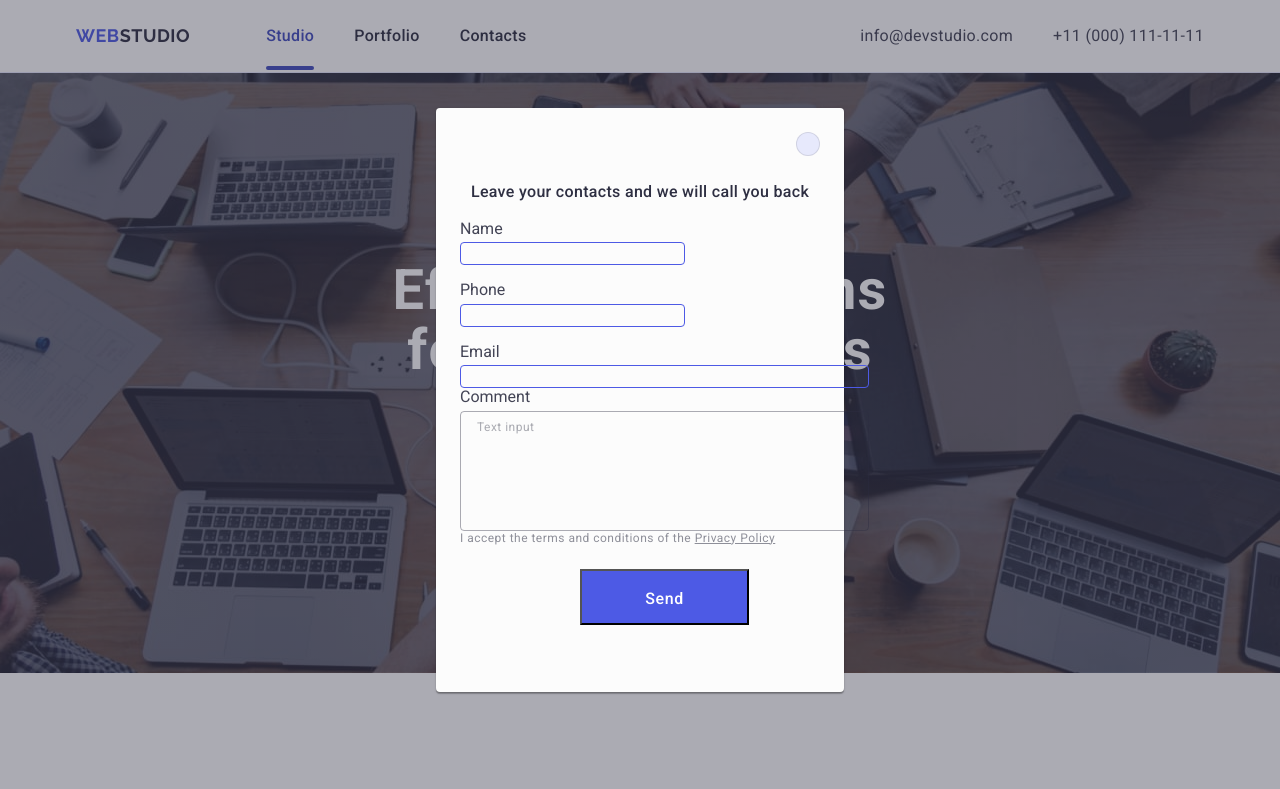
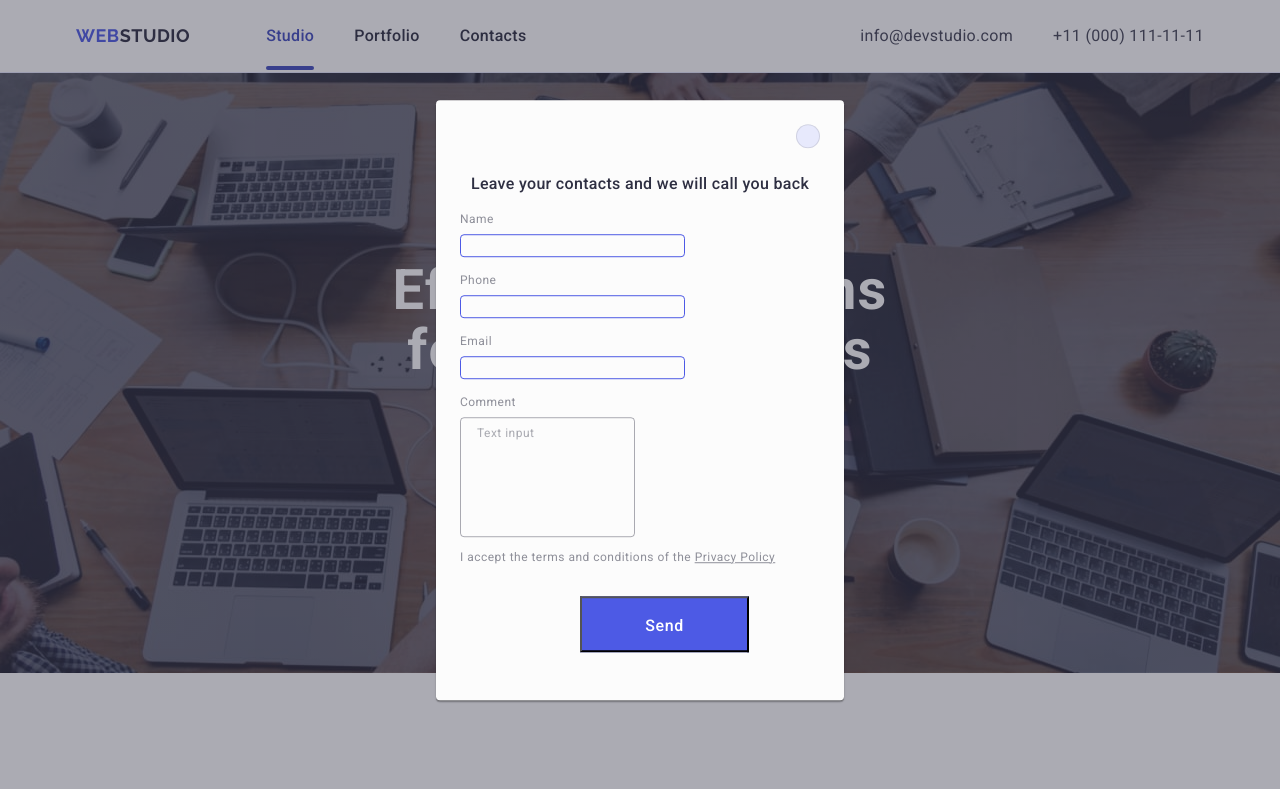
Before and after one commit to sukrutdemasek/goit-markup-hw-05, a plain HTML site: page index.html in a window 1280 px wide. Shown: the top 789 px of the page. Drawn offline with nearby package versions, Linux system fonts and the light colour scheme.

Commit message:
More changes

```diff
--- a/css/styles.css
+++ b/css/styles.css
@@ -680,8 +680,13 @@ flex-direction: column;
 gap: 8px;
 }
 .modal-label{
-    display:flex;
+    display: block;
     flex-direction:column;
+    font-size: 12px;
+    line-height: 1.17;
+    letter-spacing: 0.04em;
+    color:#8e8f99;
+    margin-bottom: 4px;
 
 }
 .checkbox-div{
--- a/index.html
+++ b/index.html
@@ -504,57 +504,64 @@
 
         <form class="modal-form">
           <div class="modal-form-div">
-            <label class="modal-label" name="m-label" for="user-name">
-              Name
+            <label class="modal-label" for="user-name"> Name </label>
             <div class="modal-input-text">
-
-              <input type="text" class="modal-input" id="user-name" name="user-name"/>
+              <input
+                type="text"
+                class="modal-input"
+                id="user-name"
+                name="user-name"
+              />
               <svg width="18" height="24" class="modal-input-svg">
-                <use href="./images/icons.svg#icon-Vector">
-                </use>
-
+                <use href="./images/icons.svg#icon-Vector"></use>
               </svg>
             </div>
-            </label>
           </div>
           <div class="modal-form-div">
-            <label class="modal-label" name="m-label" for="tel-input">
-
-              Phone
+            <label class="modal-label" for="tel-input"> Phone </label>
             <div class="modal-input-text">
-              <input type="tel" class="modal-input" id="tel-input" name="tel-input"/>
+              <input
+                type="tel"
+                class="modal-input"
+                id="tel-input"
+                name="tel-input"
+              />
               <svg height="18" width="24" class="modal-input-svg">
                 <use href="./images/icons.svg#icon-Vector-1"></use>
               </svg>
             </div>
-
-            </label>
           </div>
           <div class="modal-form-div">
-            <label class="modal-label" name="m-label" for="email-input">
-              Email
+            <label class="modal-label" for="email-input"> Email </label>
             <div class="modal-input-text">
-                <input type="tel" class="modal-input" id="email-input" name="email-input"/>
+              <input
+                type="tel"
+                class="modal-input"
+                id="email-input"
+                name="email-input"
+              />
               <svg height="18" width="24" class="modal-input-svg">
                 <use href="./images/icons.svg#icon-Vector-2"></use>
               </svg>
-            </label>
+            </div>
           </div>
           <div class="comment-div">
-            <label class="modal-label" name="c-label" for="user-comment">
-              Comment
+            <label class="modal-label" for="user-comment"> Comment </label>
             <textarea
-                type="text"
               placeholder="Text input"
               class="modal-input commentary"
               id="user-comment"
               name="user-comment"
             ></textarea>
-            </label>
-
           </div>
           <div class="checkbox-div">
-              <input type="checkbox" name="user-privacy" value="true" id="user-privacy"class="checkbox-input visually-hidden" />
+            <input
+              type="checkbox"
+              name="user-privacy"
+              value="true"
+              id="user-privacy"
+              class="checkbox-input visually-hidden"
+            />
             <label class="privacy-policy" for="user-privacy">
               I accept the terms and conditions of the
               <a class="privacy-policy-link">Privacy Policy</a>
@@ -564,6 +571,5 @@
         </form>
       </div>
     </div>
-    </div>
   </body>
 </html>
```
Lines whose indentation alone changed are shown as unchanged.
